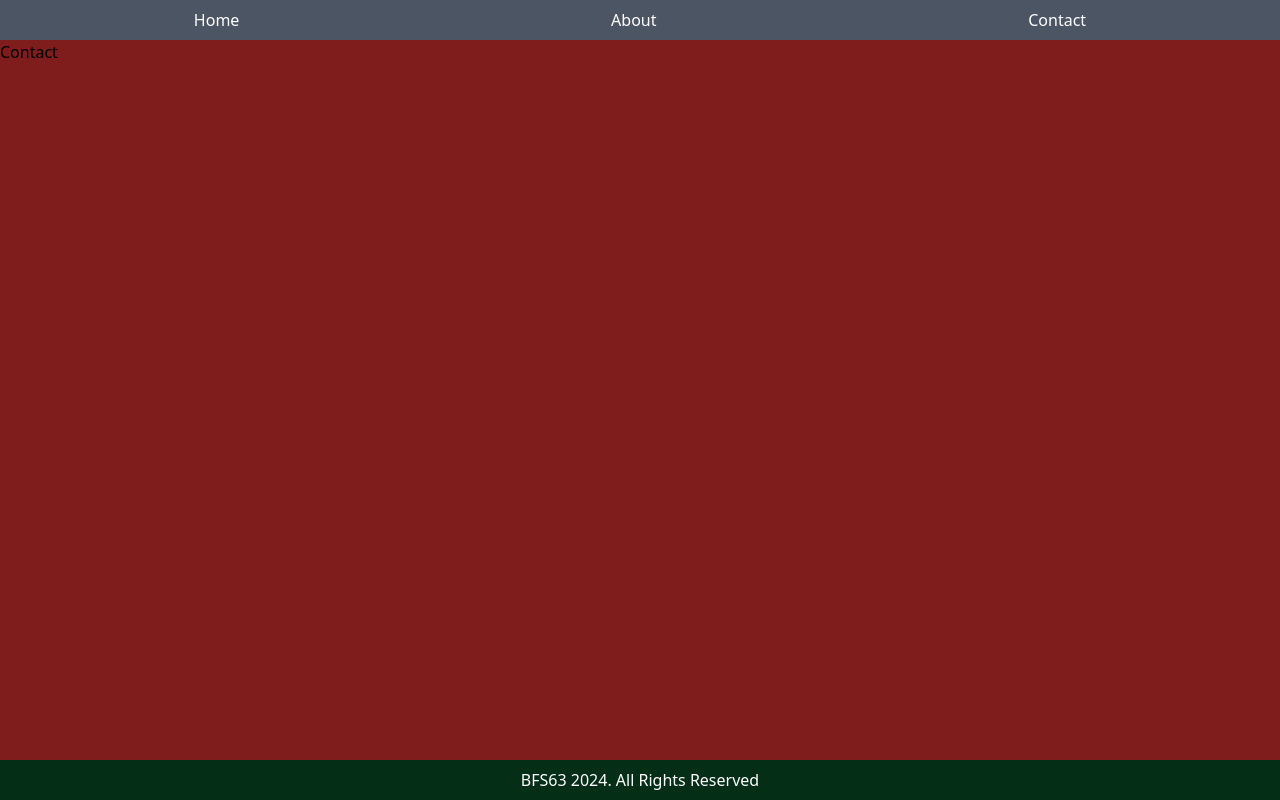
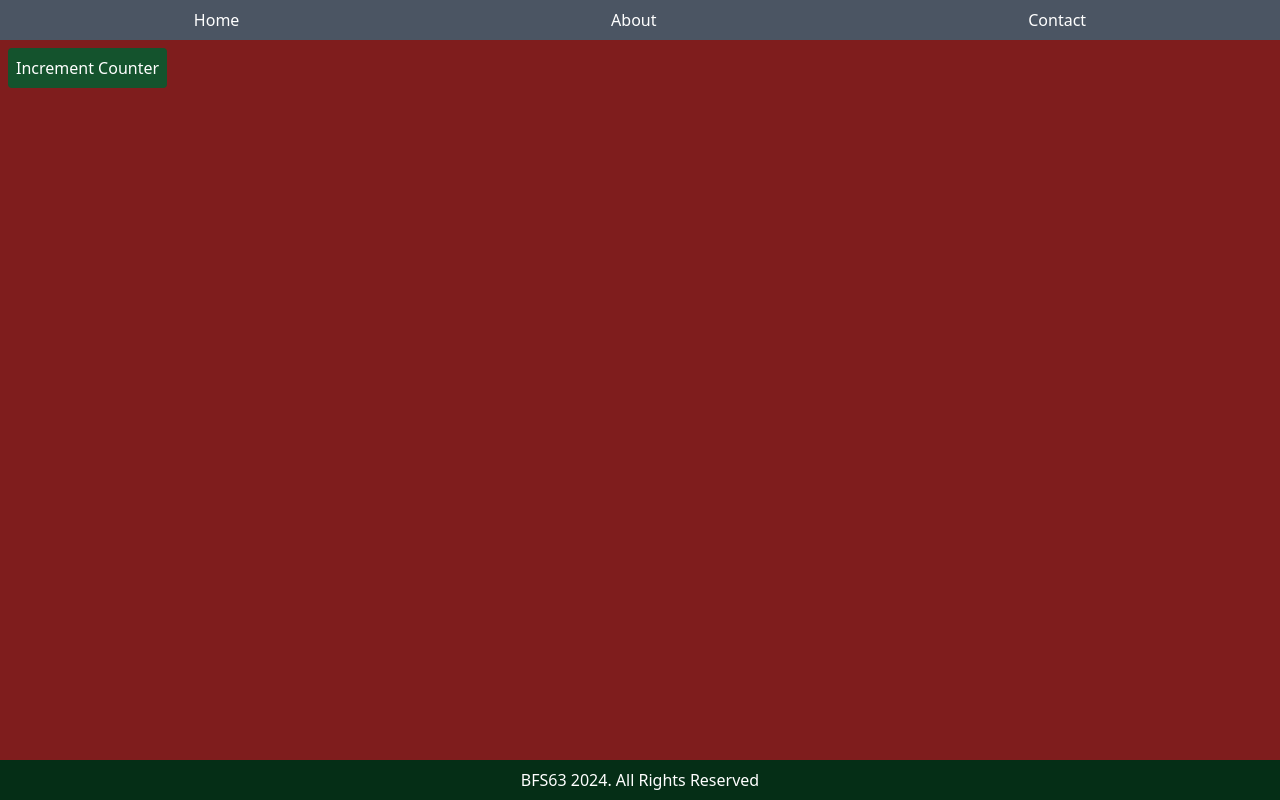
Before and after one commit to Oshinacharya1/bfs63frontend---personal, a React (Vite) app: page /contact in a window 1280 px wide. Built offline with nearby package versions, Linux system fonts and the light colour scheme.

Commit message:
Used useSelector and useDispath hook

```diff
--- /dev/null
+++ b/src/app/hooks.ts
@@ -0,0 +1,6 @@
+import { useDispatch, useSelector } from "react-redux";
+import type { RootState, AppDispatch } from "./store";
+
+// Use throughout your app instead of plain `useDispatch` and `useSelector`
+export const useAppDispatch = useDispatch.withTypes<AppDispatch>();
+export const useAppSelector = useSelector.withTypes<RootState>();
--- a/src/features/counter/counter.tsx
+++ b/src/features/counter/counter.tsx
@@ -1,10 +1,9 @@
-import type { RootState } from "../../app/store";
-import { useSelector, useDispatch } from "react-redux";
+import { useAppDispatch, useAppSelector } from "../../app/hooks";
 import { decrement, increment } from "./counter-slice";
 
 export function Counter() {
-  const count = useSelector((state: RootState) => state.counter.value);
-  const dispatch = useDispatch();
+  const count = useAppSelector((state) => state.counter.value);
+  const dispatch = useAppDispatch();
 
   return (
     <div>
--- a/src/pages/about.tsx
+++ b/src/pages/about.tsx
@@ -1,5 +1,9 @@
+import { useAppSelector } from "../app/hooks";
+
 function About() {
-  return <div>About</div>;
+  const currentValue = useAppSelector((state) => state.counter.value);
+
+  return <div>The current counter value is: {currentValue}</div>;
 }
 
 export default About;
--- a/src/pages/contact.tsx
+++ b/src/pages/contact.tsx
@@ -1,5 +1,18 @@
+import { useAppDispatch } from "../app/hooks";
+import { increment } from "../features/counter/counter-slice";
+
 function Contact() {
-  return <div>Contact</div>;
+  const dispatch = useAppDispatch();
+  return (
+    <div>
+      <button
+        onClick={() => dispatch(increment())}
+        className="bg-green-900 p-2 text-white m-2 rounded"
+      >
+        Increment Counter
+      </button>
+    </div>
+  );
 }
 
 export default Contact;
```
